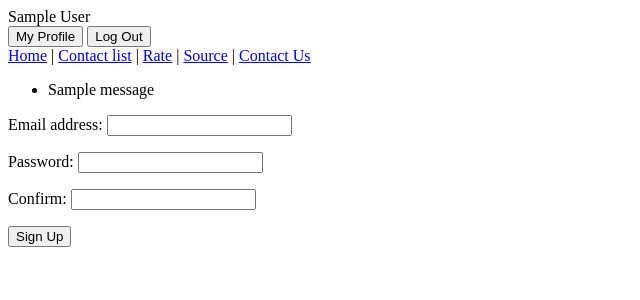
After one commit to dimonyar/currency, a Django app: page /accounts/signup/ in a window 1280 px wide. The commit adds this page. Shown: the top 300 px of the page, without its empty margins (0-640 px from the left). Run offline with Django 4.2, Linux system fonts and the light colour scheme; a user stored in the database is signed in; tables that the repository leaves empty hold one stand-in row (values such as "Sample post"); one stand-in notice (Sample message) is shown.

Commit message:
registration user

```diff
--- /dev/null
+++ b/app/accounts/forms.py
@@ -0,0 +1,56 @@
+from accounts.models import User
+
+from django import forms
+from django.conf import settings
+from django.core.mail import send_mail
+from django.urls import reverse
+
+
+class SignUpForm(forms.ModelForm):
+    password = forms.CharField(required=True, widget=forms.PasswordInput)
+    confirm = forms.CharField(required=True, widget=forms.PasswordInput)
+
+    class Meta:
+        model = User
+        fields = ('email', 'password', 'confirm')
+
+    def clean(self):
+        cleaned_data = super().clean()
+
+        if cleaned_data['password'] != cleaned_data['confirm']:
+            raise forms.ValidationError('Passwords should match!')
+
+        return cleaned_data
+
+    def save(self, commit=True):
+        cleaned_data = self.cleaned_data
+
+        user = super().save(commit=False)
+        user.set_password(cleaned_data['password'])
+        user.is_active = False
+
+        if commit:
+            user.save()
+
+        self._send_activation_email(user)
+
+        return user
+
+    @staticmethod
+    def _send_activation_email(user):
+        subject = f'''Registration at {settings.DOMAIN}'''
+        message_body = f'''
+        You registered an account on {settings.DOMAIN}, before being able to use your
+        account you need to verify that this is your email address by clicking here:
+        {settings.HTTP_SCHEMA}://{settings.DOMAIN}{reverse('accounts:activate-user',args=[user.username])}
+
+        Kind Regards, {settings.DOMAIN}
+        '''
+        email_from = settings.EMAIL_HOST_USER
+        send_mail(
+            subject,
+            message_body,
+            email_from,
+            [user.email],
+            fail_silently=False,
+        )
--- a/app/accounts/models.py
+++ b/app/accounts/models.py
@@ -1,5 +1,17 @@
+import uuid
+
 from django.contrib.auth.models import AbstractUser
+from django.db import models
 
 
 class User(AbstractUser):
-    pass
+    USERNAME_FIELD = 'email'
+    REQUIRED_FIELDS = []
+
+    email = models.EmailField('email address', unique=True)
+
+    def save(self, *args, **kwargs):
+        if not self.username:
+            self.username = str(uuid.uuid4())
+
+        super().save(*args, **kwargs)
--- /dev/null
+++ b/app/accounts/templates/signup.html
@@ -0,0 +1,11 @@
+{% extends 'base.html' %}
+{% block title %}Sign Up{% endblock %}
+{% block content %}
+
+<form method="post">
+    {% csrf_token %}
+    {{ form.as_p }}
+    <button type="submit">Sign Up</button>
+</form>
+
+{% endblock content %}
--- a/app/accounts/urls.py
+++ b/app/accounts/urls.py
@@ -8,6 +8,8 @@ app_name = 'accounts'
 
 urlpatterns = [
     path('my-profile/', views.MyProfile.as_view(), name='my-profile'),
+    path('signup/', views.SignUp.as_view(), name='signup'),
+    path('activate/<uuid:username>/', views.ActivateUser.as_view(), name='activate-user'),
     path('password-change/', auth_views.PasswordChangeView.as_view(), name='password_change'),
     path('password-change/done/', auth_views.PasswordChangeDoneView.as_view(), name='password_change_done'),
 
--- a/app/accounts/views.py
+++ b/app/accounts/views.py
@@ -1,8 +1,11 @@
+from accounts.forms import SignUpForm
 from accounts.models import User
 
+from django.contrib import messages
 from django.contrib.auth.mixins import LoginRequiredMixin
+from django.shortcuts import get_object_or_404
 from django.urls import reverse_lazy
-from django.views.generic import UpdateView
+from django.views.generic import CreateView, RedirectView, UpdateView
 
 
 class MyProfile(LoginRequiredMixin, UpdateView):
@@ -16,3 +19,26 @@ class MyProfile(LoginRequiredMixin, UpdateView):
 
     def get_object(self, queryset=None):
         return self.request.user
+
+
+class ActivateUser(RedirectView):
+    url = reverse_lazy('login')
+
+    def get_redirect_url(self, username):
+        user = get_object_or_404(User, username=username)
+
+        if user.is_active:
+            messages.error(self.request, 'Account already activated!')
+        else:
+            user.is_active = True
+            user.save(update_fields=['is_active'])
+            messages.success(self.request, 'Account is activated!')
+
+        return super().get_redirect_url()
+
+
+class SignUp(CreateView):
+    queryset = User.objects.all()
+    template_name = 'signup.html'
+    success_url = reverse_lazy('check-email')
+    form_class = SignUpForm
--- a/app/currency/templates/base.html
+++ b/app/currency/templates/base.html
@@ -7,6 +7,7 @@
 <body>
 
 {% include 'includes/navbar.html' %}
+{% include 'includes/messages.html' %}
 
 {% block content %}
 {% endblock content %}
--- /dev/null
+++ b/app/currency/templates/includes/messages.html
@@ -0,0 +1,7 @@
+{% if messages %}
+        <ul class="messages">
+            {% for message in messages %}
+                <li{% if message.tags %} class="{{ message.tags }}"{% endif %}>{{ message }}</li>
+            {% endfor %}
+        </ul>
+{% endif %}
--- a/app/currency/templates/includes/navbar.html
+++ b/app/currency/templates/includes/navbar.html
@@ -4,7 +4,7 @@
         <button onclick="location.href='{% url 'accounts:my-profile' %}'">My Profile</button>
         <button onclick="location.href='{% url 'logout' %}'">Log Out</button>
     {% else %}
-        <button onclick="location.href=''">Sign Up</button>
+        <button onclick="location.href='{% url 'accounts:signup' %}'">Sign Up</button>
         <button onclick="location.href='{% url 'login' %}'">Log In</button>
     {% endif %}
 <br>
--- a/app/settings/settings.py
+++ b/app/settings/settings.py
@@ -140,9 +140,13 @@ EMAIL_USE_TLS = False
 EMAIL_USE_SSL = False
 EMAIL_PORT = 465
 EMAIL_HOST_USER = 'u13961'
-EMAIL_HOST_PASSWORD = '6900bcd6'
+EMAIL_HOST_PASSWORD = '6900bcd5'
 
 
 LOGIN_REDIRECT_URL = reverse_lazy('index')
 LOGOUT_REDIRECT_URL = reverse_lazy('index')
 AUTH_USER_MODEL = 'accounts.User'
+
+# Custom settings
+DOMAIN = 'localhost:8000'
+HTTP_SCHEMA = 'http'
--- a/app/settings/urls.py
+++ b/app/settings/urls.py
@@ -8,6 +8,7 @@ urlpatterns = [
 
     path('admin/', admin.site.urls),
     path('', TemplateView.as_view(template_name='index.html'), name='index'),
+    path('check-email/', TemplateView.as_view(template_name='activation.html'), name='check-email'),
 
     path('accounts/', include('django.contrib.auth.urls')),
     path('accounts/', include('accounts.urls')),
```
Also changed, not shown: app/accounts/templates/activation.html (added, +14 -0 lines), app/accounts/migrations/0002_alter_user_email_alter_user_is_superuser.py (added).
